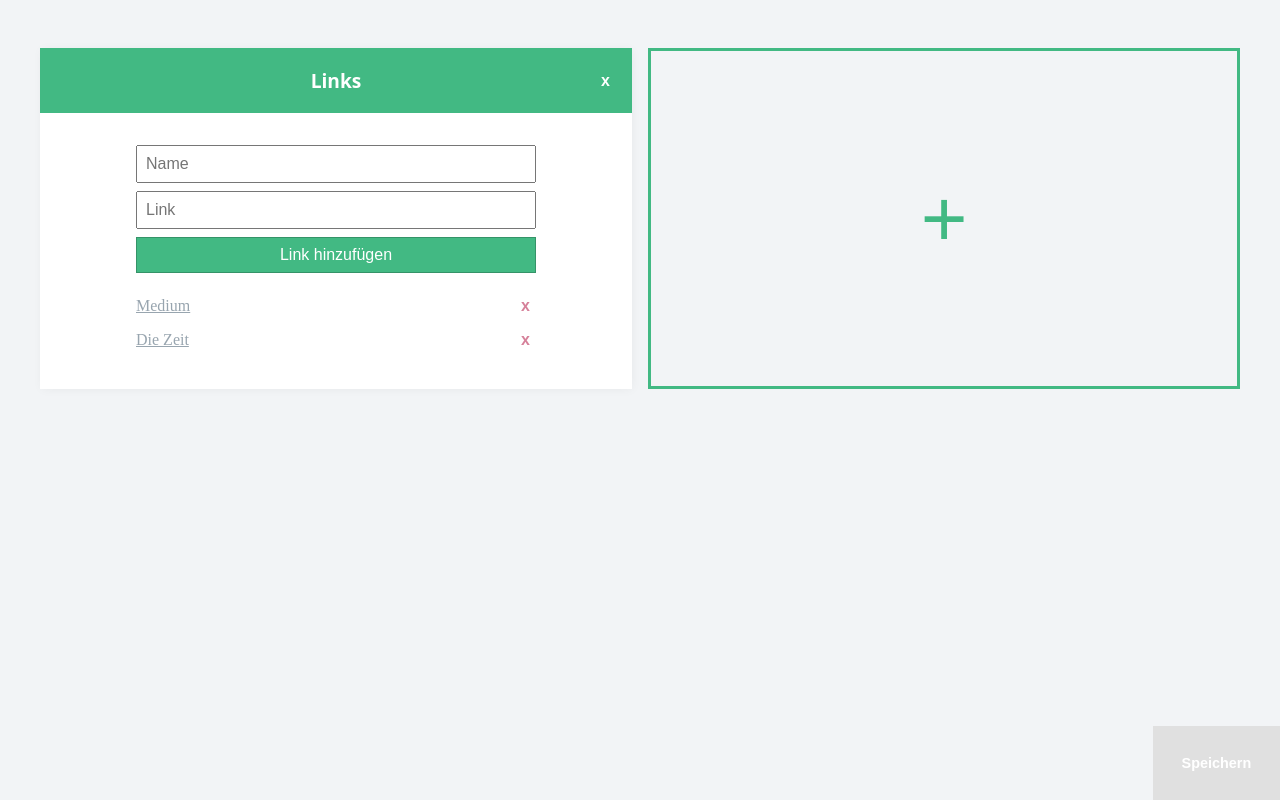
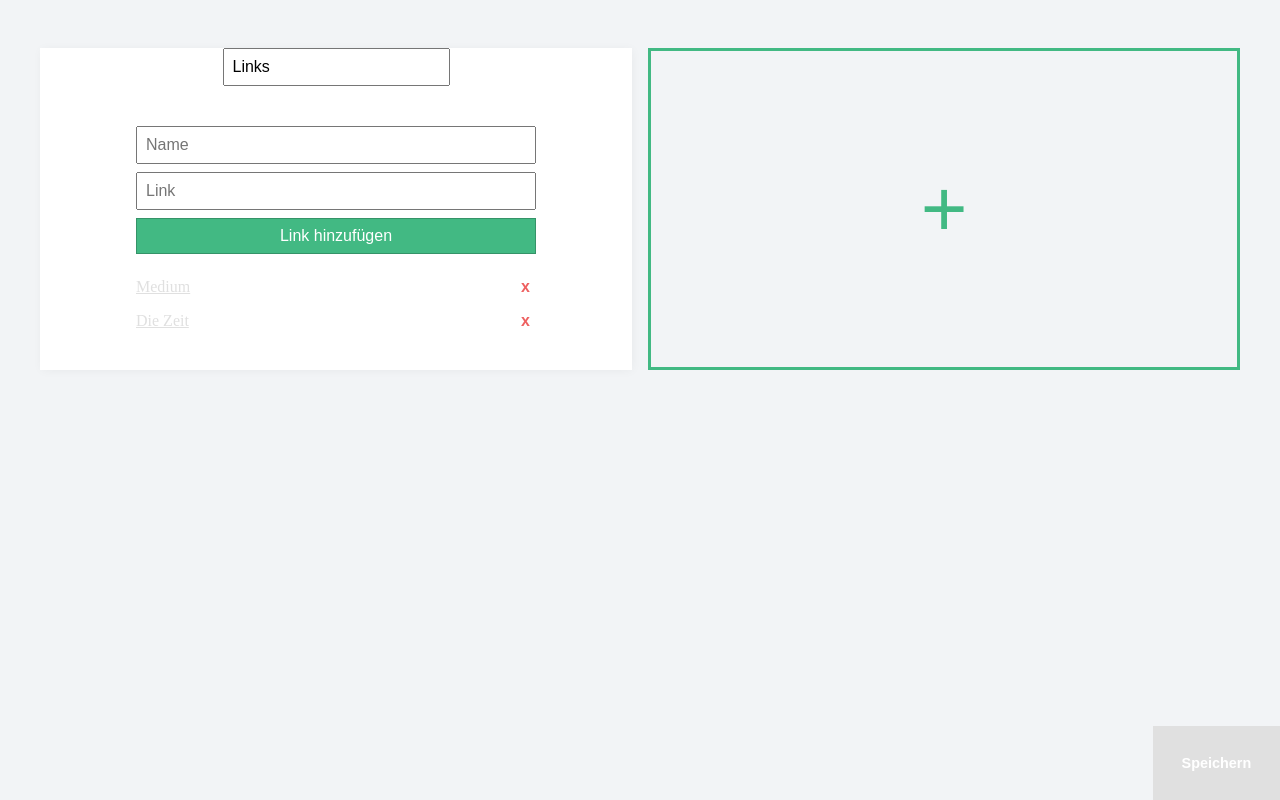
Before and after one commit to joschaholzhaeuer/jh-apps-new-tab, a Vue app: page / in a window 1280 px wide. Both pictures are taken after a click on the button "Bearbeiten". Built offline with nearby package versions, Linux system fonts and the light colour scheme.

Commit message:
TASK: SCSS variables added and blockHeading now editable

```diff
--- a/src/App.vue
+++ b/src/App.vue
@@ -73,9 +73,18 @@ export default {
 </script>
 
 <style lang="scss">
+$c-black: #2c3e50;
+$c1-grey: #e0e0e0;
+$c2-grey: #f2f4f6;
+$c-white: #fff;
+
+$c1-main: #42b983;
+$c1-second: #427fb9;
+$c1-third: #ee6161;
+
 body {
   margin: 0;
-  background-color: #f2f4f6;
+  background-color: $c2-grey;
 }
 
 #app {
@@ -83,8 +92,8 @@ body {
   -webkit-font-smoothing: antialiased;
   -moz-osx-font-smoothing: grayscale;
   text-align: center;
-  color: #2c3e50;
-  background-color: #f2f4f6;
+  color: $c-black;
+  background-color: $c2-grey;
   padding: 2em;
   display: grid;
   grid-template-columns: repeat(auto-fit, minmax(300px, 1fr));
@@ -94,9 +103,9 @@ body {
 }
 
 .block-preview {
-  background-color: #f2f4f6;
-  color: #42b983;
-  border: 3px solid #42b983;
+  background-color: $c2-grey;
+  color: $c1-main;
+  border: 3px solid $c1-main;
   font-size: 5rem;
   cursor: pointer;
 }
@@ -105,9 +114,9 @@ body {
   position: fixed;
   bottom: 0;
   right: 0;
-  background-color: #e0e0e0;
+  background-color: $c1-grey;
   border: 0;
-  color: #fff;
+  color: $c-white;
   padding: 2em;
   cursor: pointer;
   font-size: 0.9rem;
--- a/src/components/Block.vue
+++ b/src/components/Block.vue
@@ -3,7 +3,10 @@
     :class="{ isEditable: editable }"
     class="block">
     <header>
-      <h2>{{ blockHeading }}</h2>
+      <input type="text"
+        v-if="editable"
+        v-model="blockHeading">
+      <h2 v-else>{{ blockHeading }}</h2>
       <button
         v-if="editable"
         @click="$emit('deleteBlock', index)"
@@ -111,15 +114,23 @@ export default {
 };
 </script>
 
-<!-- Add "scoped" attribute to limit CSS to this component only -->
 <style scoped lang="scss">
+$c-black: #2c3e50;
+$c1-grey: #e0e0e0;
+$c2-grey: #f2f4f6;
+$c-white: #fff;
+
+$c1-main: #42b983;
+$c1-second: #427fb9;
+$c1-third: #ee6161;
+
 h1,
 h2 {
   font-weight: 700;
 }
 
 .block {
-  background-color: #fff;
+  background-color: $c-white;
   box-shadow: 1px 1px 10px -1px rgba(0, 0, 0, 0.05);
 
   &__content {
@@ -151,8 +162,8 @@ header {
 }
 
 h2 {
-  color: #fff;
-  background-color: #42b983;
+  color: $c-white;
+  background-color: $c1-main;
   padding: 1em;
   margin: 0;
   font-size: 1.2rem;
@@ -178,13 +189,13 @@ input {
 }
 
 input[type="submit"] {
-  color: #fff;
-  background-color: #42b983;
-  border: 1px solid darken(#42b983, 10%);
+  color: $c-white;
+  background-color: $c1-main;
+  border: 1px solid darken($c1-main, 10%);
   cursor: pointer;
 
   &:hover {
-    background-color: darken(#42b983, 10%);
+    background-color: darken($c1-main, 10%);
   }
 }
 
@@ -204,7 +215,7 @@ li {
 a {
   flex-grow: 2;
   display: block;
-  color: #98A5AF;
+  color: $c1-grey;
   padding: 0.5em 0;
   font-family: 'Merriweather';
 }
@@ -212,7 +223,7 @@ a {
 .btn-delete {
   background-color: transparent;
   border: 0;
-  color: #d6819a;
+  color: $c1-third;
   font-size: 1rem;
   font-weight: 700;
   cursor: pointer;
@@ -222,7 +233,7 @@ a {
     top: 50%;
     right: 1em;
     transform: translateY(-50%);
-    color: #fff;
+    color: $c-white;
   }
 }
 </style>
```
